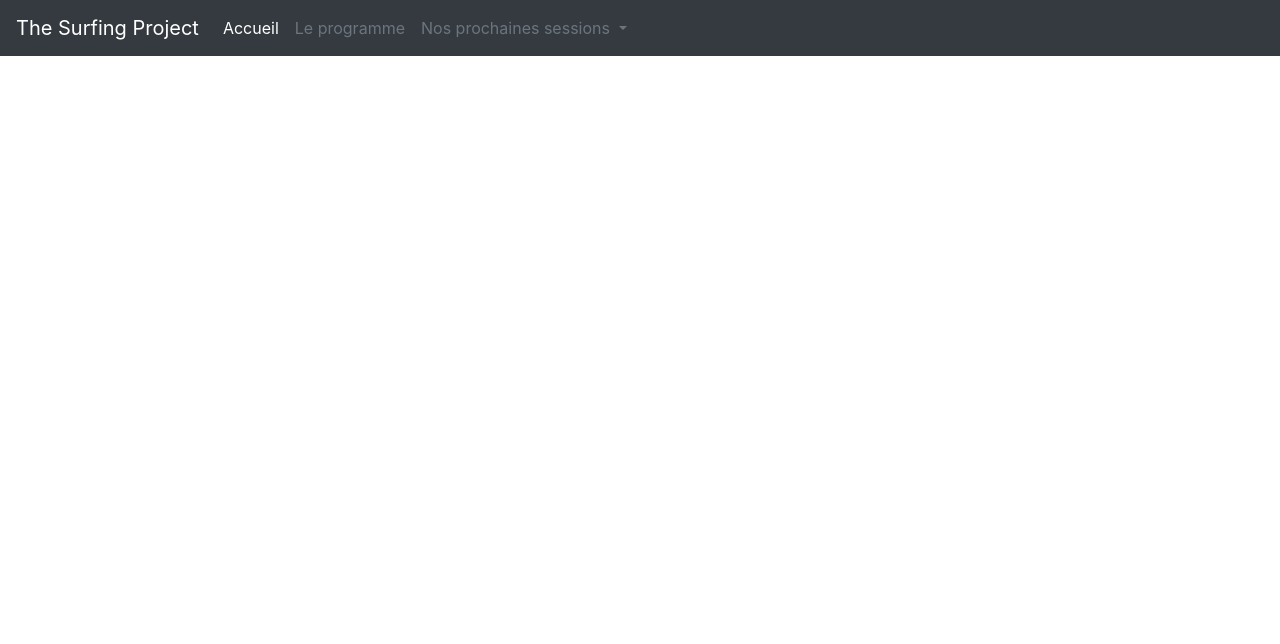
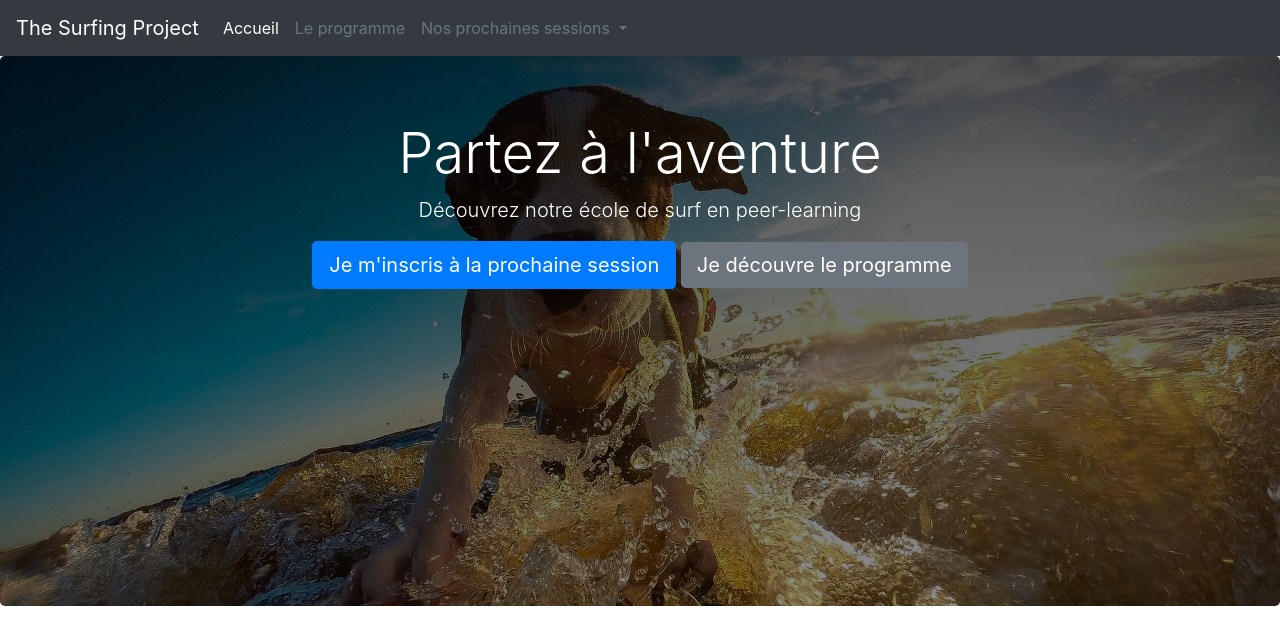
Before and after one commit to ChrisBlassiaux/TheSurfingProject, a plain HTML site: page index.html in a window 1280 px wide. Drawn offline with nearby package versions, Linux system fonts and the light colour scheme.

Commit message:
Develop Header

```diff
--- a/index.html
+++ b/index.html
@@ -30,7 +30,7 @@
             <a class="nav-link dropdown-toggle text-muted" href="#" id="navbarDropdownMenuLink" role="button" data-toggle="dropdown" aria-haspopup="true" aria-expanded="false">
               Nos prochaines sessions
             </a>
-            <div class="dropdown-menu " aria-labelledby="navbarDropdownMenuLink">
+            <div class="dropdown-menu" aria-labelledby="navbarDropdownMenuLink">
               <a class="dropdown-item" href="#">Accueil</a>
               <a class="dropdown-item" href="#">Le programme</a>
               <a class="dropdown-item" href="#">Nos prochaines sessions</a>
@@ -39,5 +39,14 @@
         </ul>
       </div>
     </nav>
+
+    <!-- HEADER -->
+    <div class="jumbotron text-center text-white">
+      <h1 class="display-4">Partez à l'aventure</h1>
+      <p class="lead">Découvrez notre école de surf en peer-learning</p>
+      <a class="btn btn-primary btn-lg" href="#" role="button">Je m'inscris à la prochaine session</a>
+      <a class="btn btn-primary btn-lg bg-secondary border-0" href="#" role="button">Je découvre le programme</a>
+    </div>
+
   </body>
 </html>
--- a/style.css
+++ b/style.css
@@ -0,0 +1,8 @@
+
+
+.jumbotron {
+  height: 550px;
+  background:
+    linear-gradient(#000000ab, #00000071),
+    fixed top center / cover no-repeat url("img/surf.jpg");
+}
```
